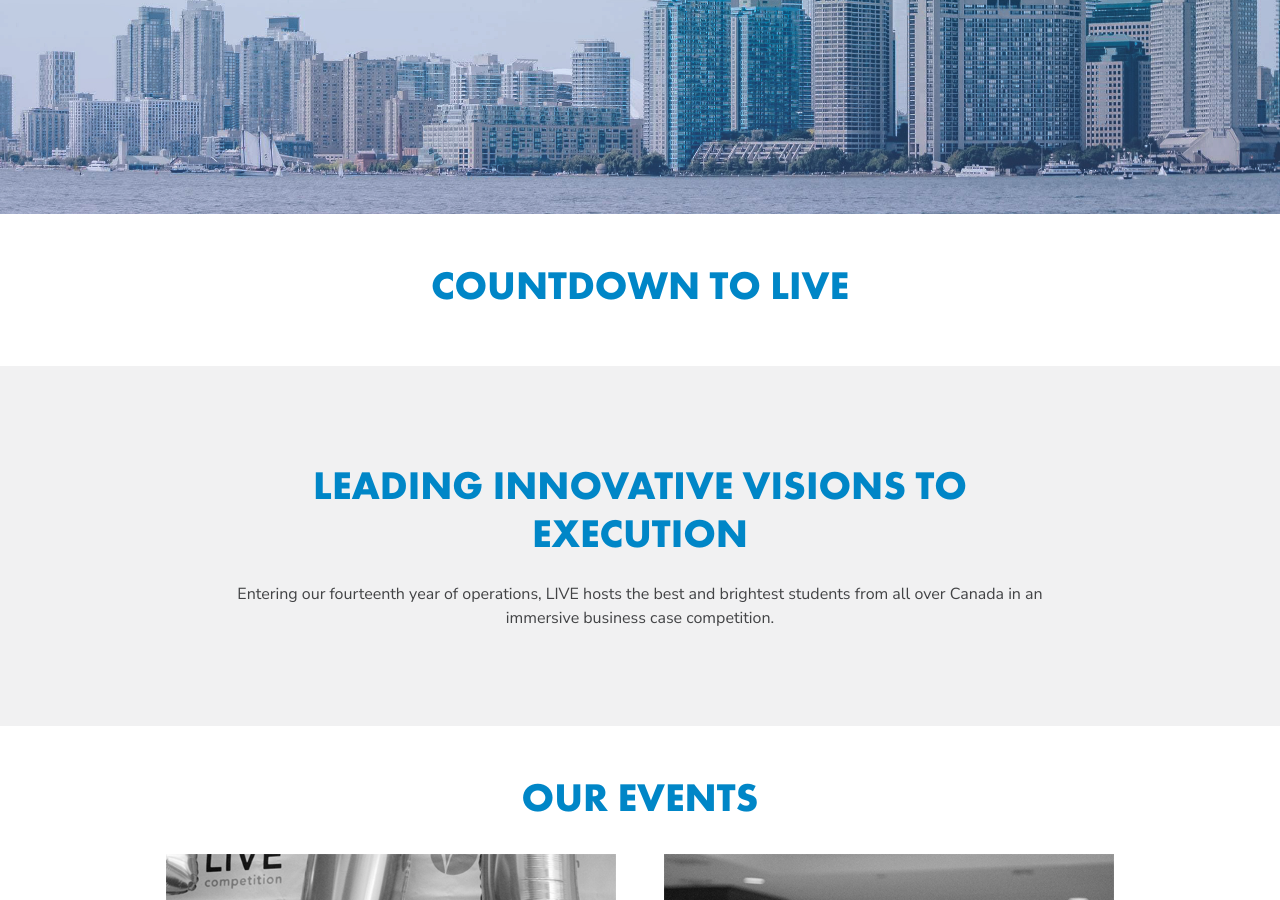
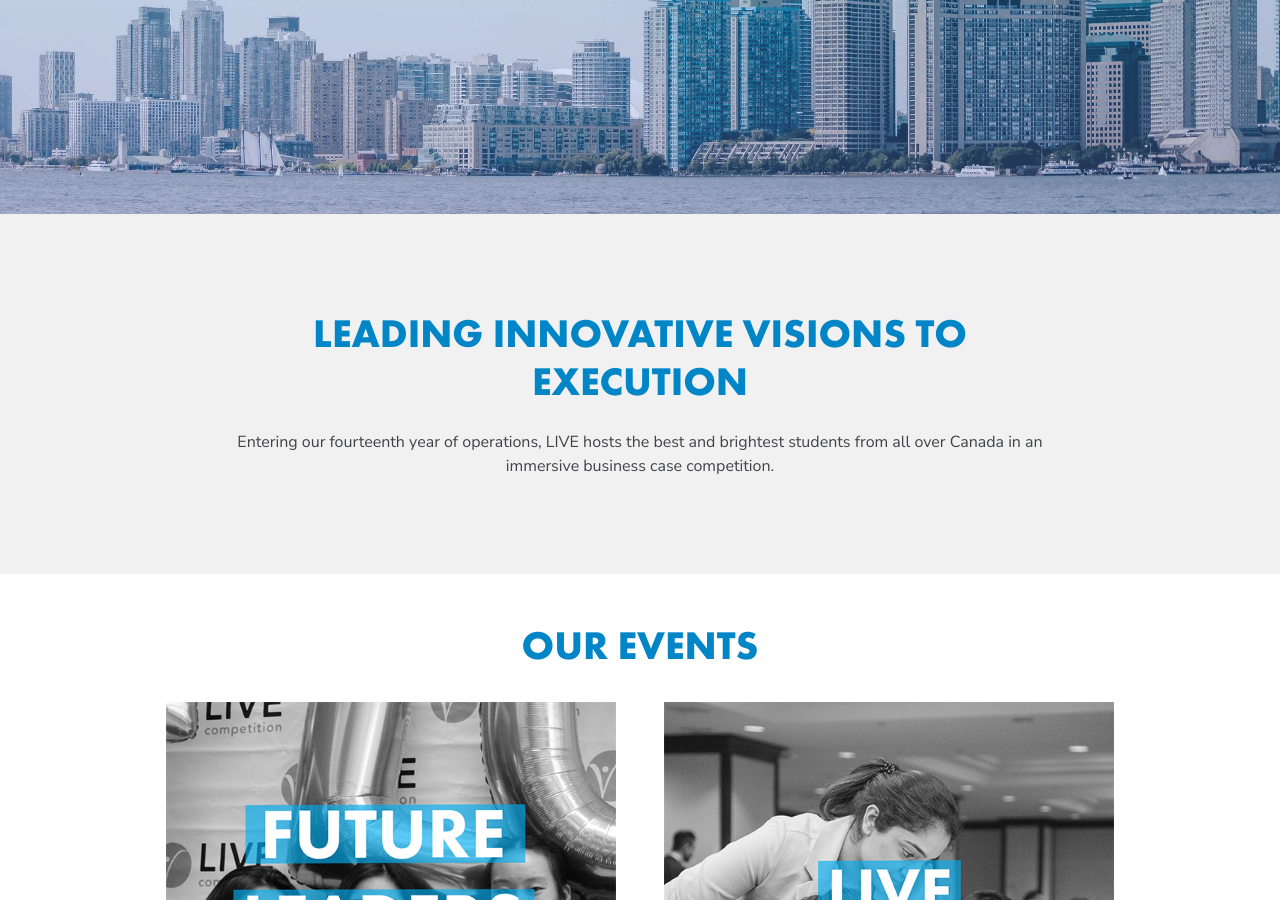
Before and after one commit to live-competition/live-competition.org, a Jekyll site: the page built from index.html, in a window 1280 px wide and 900 px high, scrolled down 455 px. Built offline with Jekyll 4.4.1, drawn with Linux system fonts in a browser that asks for light colours; nearby versions of some CDN libraries.

Commit message:
Commented out Countdown to live code

```diff
--- a/index.html
+++ b/index.html
@@ -26,24 +26,22 @@
           <h2 class=" display-1 d-none d-lg-inline"><br/>Competition</h2>
           <h1 class="d-lg-none">Competition</h1>
           <h2 class="h3 d-md-none">Canada's Leading Business Case Competition<br></br><br></br></h2>
-   	      <h2 class="pb-5 d-none d-md-inline-block">Canada's Leading Business Case Competition<br></br><br></br></h2>
+          <h2 class="pb-5 d-none d-md-inline-block">Canada's Leading Business Case Competition<br></br><br></br></h2>
         </div>
       </div>
     </div>
   </div>
 </div>
 
-<div class="p-5 container py-5 text-center">
-    <div class="px-md-5" data-aos="fade-up" data-aos-duration="1600" data-aos-offset="80">
-      <div class="px-md-5">
-        <div class="px-lg-5">
-          <h2 class="font-secondary text-primary h1">Countdown to Live</h2>
-        </div>
+<!-- <div class="p-5 container py-5 text-center">
+  <div class="px-md-5" data-aos="fade-up" data-aos-duration="1600" data-aos-offset="80">
+    <div class="px-md-5">
+      <div class="px-lg-5">
+        <h2 class="font-secondary text-primary h1">Countdown to Live</h2>
       </div>
     </div>
   </div>
-</div>
-
+</div> -->
 
 <div class="bg-light p-5">
   <div class="container py-md-5 text-center">
```
